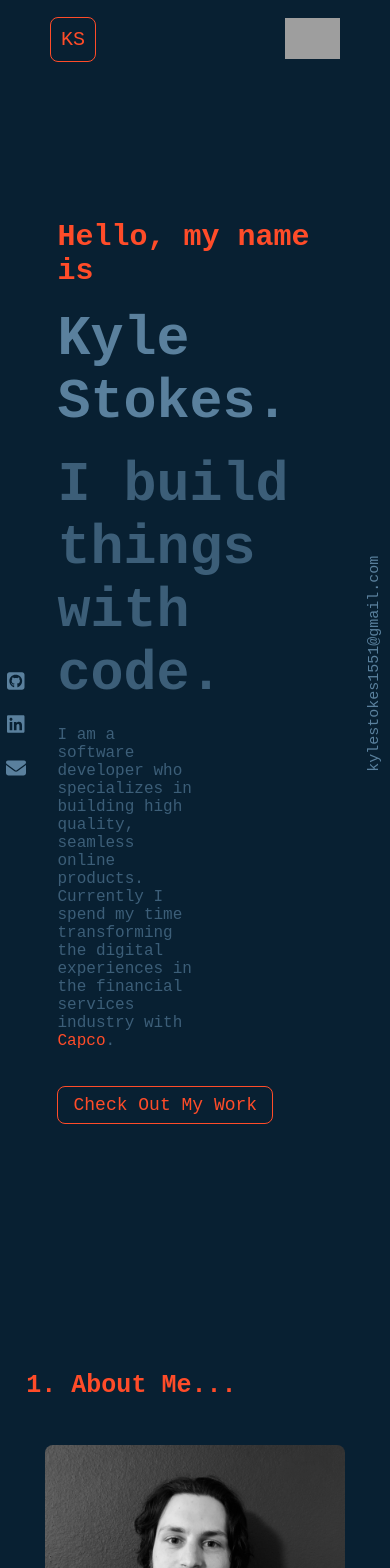
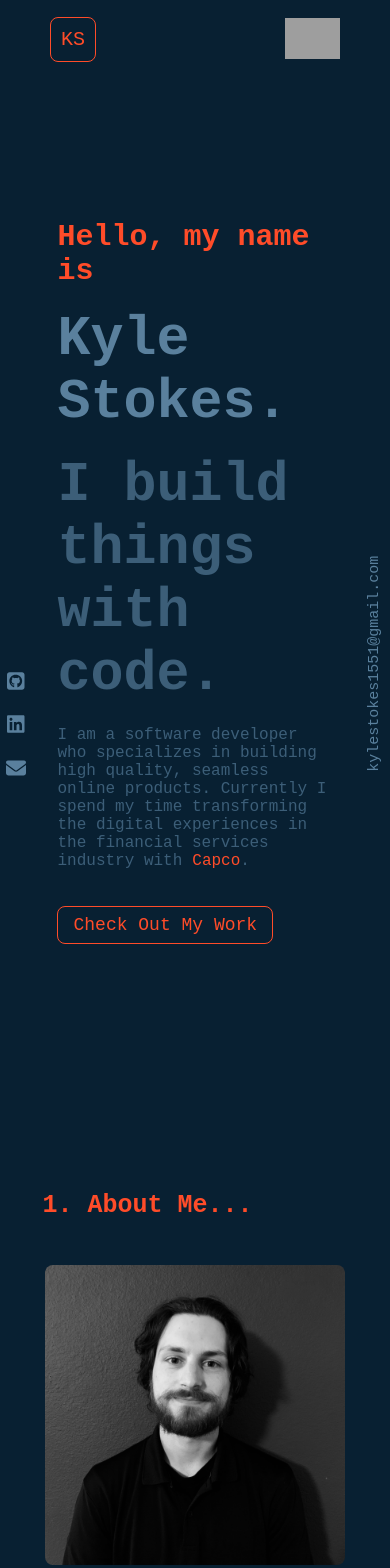
Before and after one commit to kylest0kes/folio, a React (Create React App) app: page / in a window 390 px wide. Shown: the top 1568 px of the page. Built offline with nearby package versions, Linux system fonts and the light colour scheme; grey boxes are pictures that could not be loaded.

Commit message:
adjusted some components for mobile responsiveness

```diff
--- a/src/Components/AboutResp/AboutResp.css
+++ b/src/Components/AboutResp/AboutResp.css
@@ -19,6 +19,7 @@
     -webkit-columns: 2;
     -moz-columns: 2;
     list-style: none;
+    padding-left: 0;
 }
 
 .tech-resp li::before {
--- a/src/Components/AboutResp/AboutResp.js
+++ b/src/Components/AboutResp/AboutResp.js
@@ -29,6 +29,7 @@ const AboutResp = () => {
           <br />
           Tech I have been working with recently:
           <br />
+          <br />
           <ul className="tech-resp">
             <li>React</li>
             <li>Angular</li>
--- a/src/Sections/About/About.css
+++ b/src/Sections/About/About.css
@@ -31,6 +31,12 @@
 .about-text-sec {
   width: 50%;
   margin-bottom: 15px;
+}
+
+@media(max-width: 940px) {
+  .about-text-sec {
+    width: 100%;
+  }
 }
 
 .about-text {
```
